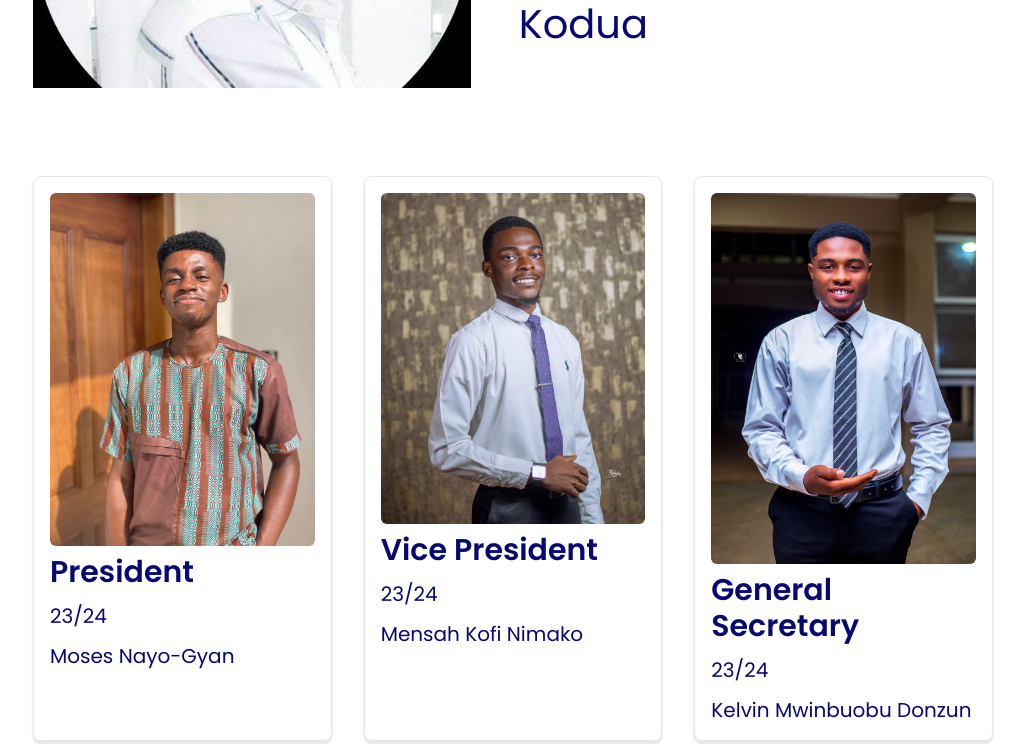
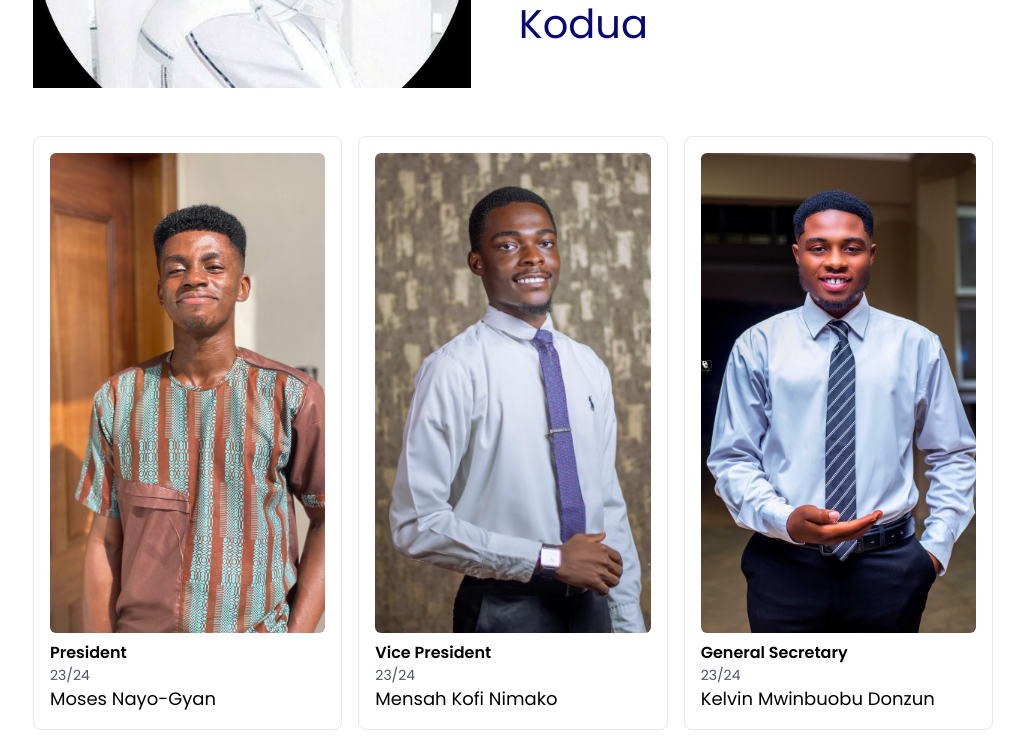
Before and after one commit to Banahene2041/Departmental-Website, a React (Create React App) app: page /association in a window 1280 px wide. Shown: the part 920-1664 px from the top of the page, without its empty margins (127-1152 px from the left). Built offline with nearby package versions, Linux system fonts and the light colour scheme.

Commit message:
second commit

```diff
--- a/src/components/AcesLeaders.js
+++ b/src/components/AcesLeaders.js
@@ -3,18 +3,19 @@ import { acesLeaders } from "../data"
 
 const AcesLeaders = () => {
   return (
-    <article className='grid grid-cols-1 gap-2 md:gap-5 lg:gap-8 sm:grid-cols-1 md:grid-cols-2 lg:grid-cols-3 mt-3 lg:mt-10'>
+    <article className='grid grid-cols-1 gap-4 sm:grid-cols-1 md:grid-cols-2 lg:grid-cols-3'>
       {acesLeaders.map((item, index) => {
         const { position, image, name, year } = item
         return (
-          <div
-            key={index}
-            className='p-4 aces-leaders border rounded-lg text-lg lg:text-3xl text-[#080872] md:text-2xl'
-          >
-            <img src={image} alt={name} className='w-full h-auto rounded-md' />
+          <div key={index} className='.aces-leaders p-4 border rounded-lg'>
+            <img
+              src={image}
+              alt={name}
+              className='leaders w-full md:h-[55vh] lg:h-[60vh] object-cover rounded-md'
+            />
             <h4 className='mt-2 font-semibold'>{position}</h4>
-            <p className='text-xl my-1 md:my-2 lg:my-3'>{year}</p>
-            <p className='text-xl'>{name}</p>
+            <p className='text-sm text-gray-600'>{year}</p>
+            <p className='text-lg'>{name}</p>
           </div>
         )
       })}
```
